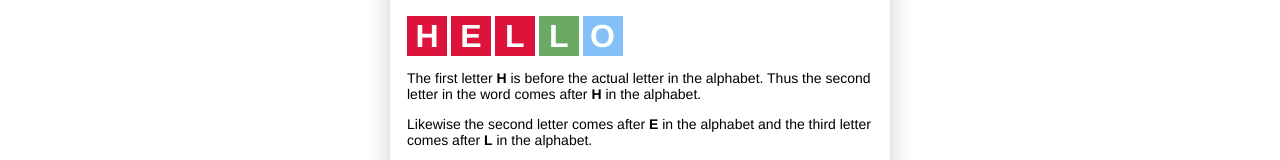
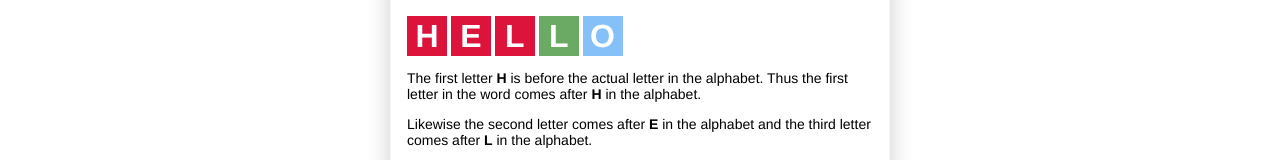
Before and after one commit to andrewparr/azordle, a React (Create React App) app: page / in a window 1280 px wide. Shown: the part 312-472 px from the top of the page. Built offline with nearby package versions, Linux system fonts and the light colour scheme.

Commit message:
Small correction in instructions page.

```diff
--- a/src/components/Instructions.tsx
+++ b/src/components/Instructions.tsx
@@ -43,7 +43,7 @@ function Instructions() {
           </div>
           <p>
             The first letter <strong>H</strong> is before the actual letter in
-            the alphabet. Thus the second letter in the word comes after{" "}
+            the alphabet. Thus the first letter in the word comes after{" "}
             <strong>H</strong> in the alphabet.
           </p>
           <p>
```
